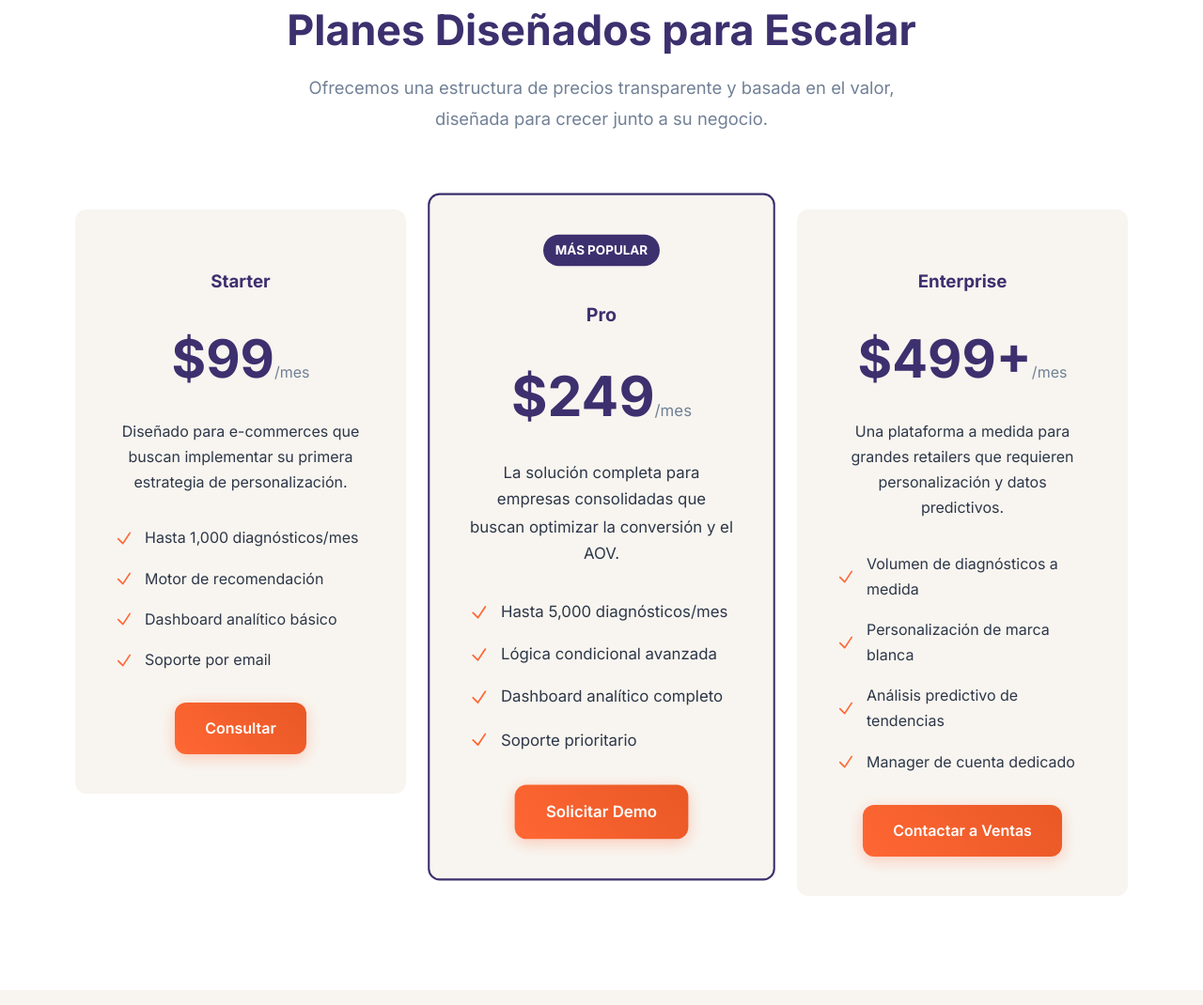
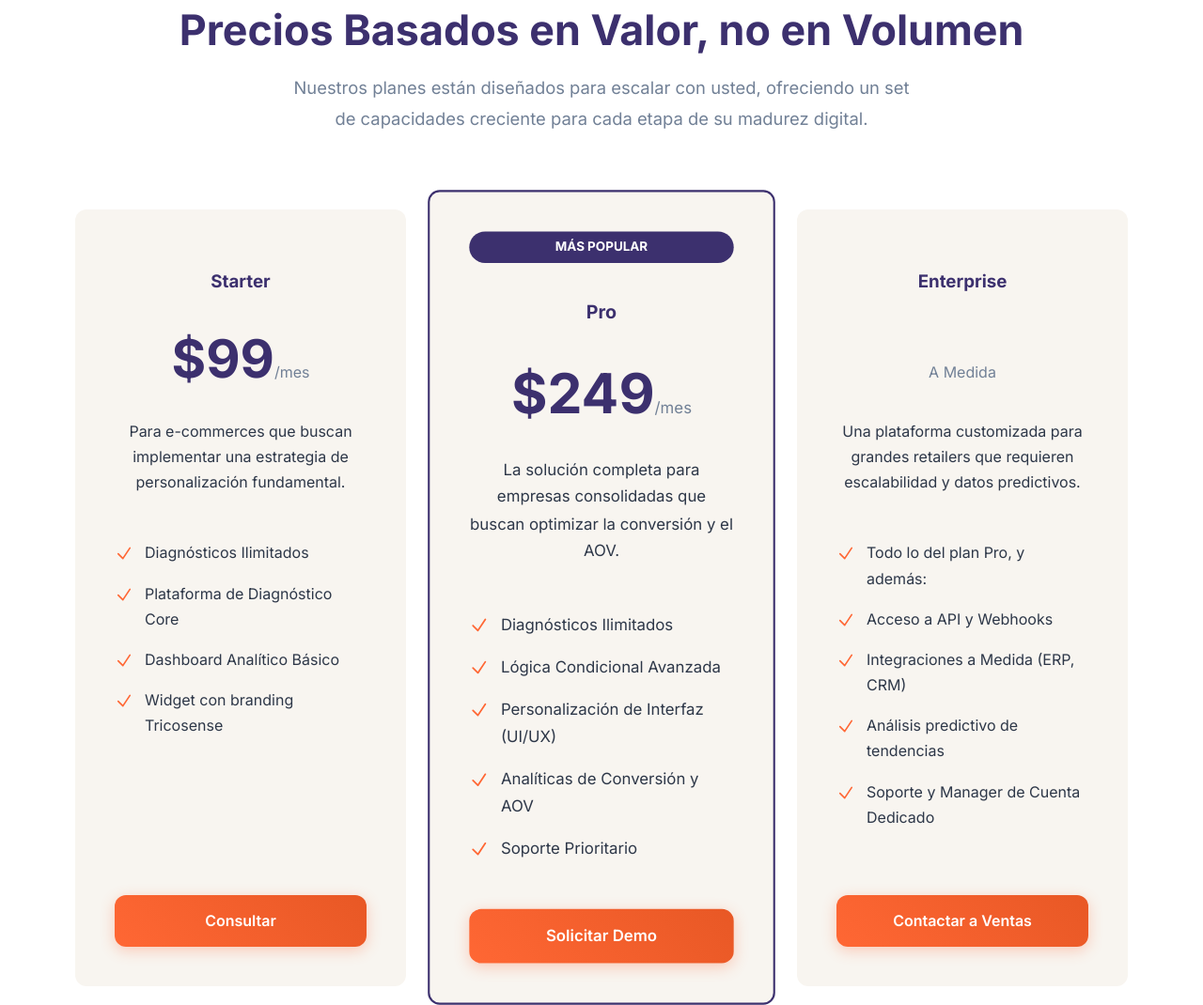
Before and after one commit to enzoacostaa/tricosense.web, a plain HTML site: page index.html in a window 1280 px wide. Shown: the part 1714-2784 px from the top of the page at 94% size. Drawn offline with Linux system fonts and the light colour scheme.

Commit message:
Update index.html

```diff
--- a/index.html
+++ b/index.html
@@ -168,16 +168,17 @@
         .step-card svg { width: 48px; height: 48px; color: var(--naranja-atrevido); margin-bottom: 1rem; }
         .step-card h3 { font-size: 1.5rem; margin-bottom: 0.5rem; }
         #precios { background-color: var(--blanco); }
-        .pricing-container { display: grid; grid-template-columns: repeat(3, 1fr); gap: 2rem; align-items: flex-start; }
-        .pricing-card { background: var(--beige-neutro); padding: 2.5rem; border-radius: var(--border-radius-suave); border: 2px solid transparent; text-align: center; transition: transform 0.3s ease, box-shadow 0.3s ease; }
+        .pricing-container { display: grid; grid-template-columns: repeat(3, 1fr); gap: 2rem; align-items: stretch; } /* Changed to stretch */
+        .pricing-card { background: var(--beige-neutro); padding: 2.5rem; border-radius: var(--border-radius-suave); border: 2px solid transparent; text-align: center; transition: transform 0.3s ease, box-shadow 0.3s ease; display: flex; flex-direction: column; } /* Flexbox added */
         .pricing-card:hover { transform: translateY(-10px); box-shadow: var(--sombra-media); }
         .pricing-card.popular { border-color: var(--indigo-profundo); transform: scale(1.05); }
+        .pricing-card .cta-button { margin-top: auto; } /* Push button to bottom */
         .popular-badge { background: var(--indigo-profundo); color: var(--blanco); font-size: 0.8rem; font-weight: 700; padding: 5px 12px; border-radius: 20px; display: inline-block; margin-bottom: 1rem; }
         .price { font-size: 3.5rem; font-weight: 700; color: var(--indigo-profundo); }
         .price span { font-size: 1rem; font-weight: 400; color: var(--texto-secundario); }
         .features-list { list-style: none; padding: 0; margin: 2rem 0; text-align: left; }
-        .features-list li { margin-bottom: 1rem; display: flex; align-items: center; }
-        .features-list svg { width: 20px; height: 20px; color: var(--naranja-atrevido); margin-right: 0.75rem; flex-shrink: 0; }
+        .features-list li { margin-bottom: 1rem; display: flex; align-items: flex-start; }
+        .features-list svg { width: 20px; height: 20px; color: var(--naranja-atrevido); margin-right: 0.75rem; flex-shrink: 0; margin-top: 4px; }
         #nosotros { background-color: var(--beige-neutro); }
         .team-container { display: grid; grid-template-columns: repeat(3, 1fr); gap: 2rem; }
         .team-card { background: var(--blanco); padding: 2rem; border-radius: var(--border-radius-suave); box-shadow: var(--sombra-sutil); text-align: center; }
@@ -260,18 +261,18 @@
 
         <section id="precios">
              <div class="container">
-                <h2>Planes Diseñados para Escalar</h2>
-                <p class="section-subtitle">Ofrecemos una estructura de precios transparente y basada en el valor, diseñada para crecer junto a su negocio.</p>
+                <h2>Precios Basados en Valor, no en Volumen</h2>
+                <p class="section-subtitle">Nuestros planes están diseñados para escalar con usted, ofreciendo un set de capacidades creciente para cada etapa de su madurez digital.</p>
                 <div class="pricing-container">
                     <div class="pricing-card">
                         <h3>Starter</h3>
                         <div class="price">$99<span>/mes</span></div>
-                        <p>Diseñado para e-commerces que buscan implementar su primera estrategia de personalización.</p>
+                        <p>Para e-commerces que buscan implementar una estrategia de personalización fundamental.</p>
                         <ul class="features-list">
-                            <li><svg xmlns="http://www.w3.org/2000/svg" fill="none" viewBox="0 0 24 24" stroke-width="2" stroke="currentColor"><path stroke-linecap="round" stroke-linejoin="round" d="M4.5 12.75l6 6 9-13.5" /></svg>Hasta 1,000 diagnósticos/mes</li>
-                            <li><svg xmlns="http://www.w3.org/2000/svg" fill="none" viewBox="0 0 24 24" stroke-width="2" stroke="currentColor"><path stroke-linecap="round" stroke-linejoin="round" d="M4.5 12.75l6 6 9-13.5" /></svg>Motor de recomendación</li>
-                            <li><svg xmlns="http://www.w3.org/2000/svg" fill="none" viewBox="0 0 24 24" stroke-width="2" stroke="currentColor"><path stroke-linecap="round" stroke-linejoin="round" d="M4.5 12.75l6 6 9-13.5" /></svg>Dashboard analítico básico</li>
-                            <li><svg xmlns="http://www.w3.org/2000/svg" fill="none" viewBox="0 0 24 24" stroke-width="2" stroke="currentColor"><path stroke-linecap="round" stroke-linejoin="round" d="M4.5 12.75l6 6 9-13.5" /></svg>Soporte por email</li>
+                            <li><svg xmlns="http://www.w3.org/2000/svg" fill="none" viewBox="0 0 24 24" stroke-width="2" stroke="currentColor"><path stroke-linecap="round" stroke-linejoin="round" d="M4.5 12.75l6 6 9-13.5" /></svg>Diagnósticos Ilimitados</li>
+                            <li><svg xmlns="http://www.w3.org/2000/svg" fill="none" viewBox="0 0 24 24" stroke-width="2" stroke="currentColor"><path stroke-linecap="round" stroke-linejoin="round" d="M4.5 12.75l6 6 9-13.5" /></svg>Plataforma de Diagnóstico Core</li>
+                            <li><svg xmlns="http://www.w3.org/2000/svg" fill="none" viewBox="0 0 24 24" stroke-width="2" stroke="currentColor"><path stroke-linecap="round" stroke-linejoin="round" d="M4.5 12.75l6 6 9-13.5" /></svg>Dashboard Analítico Básico</li>
+                            <li><svg xmlns="http://www.w3.org/2000/svg" fill="none" viewBox="0 0 24 24" stroke-width="2" stroke="currentColor"><path stroke-linecap="round" stroke-linejoin="round" d="M4.5 12.75l6 6 9-13.5" /></svg>Widget con branding Tricosense</li>
                         </ul>
                         <a href="#contacto" class="cta-button">Consultar</a>
                     </div>
@@ -281,22 +282,24 @@
                         <div class="price">$249<span>/mes</span></div>
                         <p>La solución completa para empresas consolidadas que buscan optimizar la conversión y el AOV.</p>
                          <ul class="features-list">
-                            <li><svg xmlns="http://www.w3.org/2000/svg" fill="none" viewBox="0 0 24 24" stroke-width="2" stroke="currentColor"><path stroke-linecap="round" stroke-linejoin="round" d="M4.5 12.75l6 6 9-13.5" /></svg>Hasta 5,000 diagnósticos/mes</li>
-                            <li><svg xmlns="http://www.w3.org/2000/svg" fill="none" viewBox="0 0 24 24" stroke-width="2" stroke="currentColor"><path stroke-linecap="round" stroke-linejoin="round" d="M4.5 12.75l6 6 9-13.5" /></svg>Lógica condicional avanzada</li>
-                            <li><svg xmlns="http://www.w3.org/2000/svg" fill="none" viewBox="0 0 24 24" stroke-width="2" stroke="currentColor"><path stroke-linecap="round" stroke-linejoin="round" d="M4.5 12.75l6 6 9-13.5" /></svg>Dashboard analítico completo</li>
-                            <li><svg xmlns="http://www.w3.org/2000/svg" fill="none" viewBox="0 0 24 24" stroke-width="2" stroke="currentColor"><path stroke-linecap="round" stroke-linejoin="round" d="M4.5 12.75l6 6 9-13.5" /></svg>Soporte prioritario</li>
+                            <li><svg xmlns="http://www.w3.org/2000/svg" fill="none" viewBox="0 0 24 24" stroke-width="2" stroke="currentColor"><path stroke-linecap="round" stroke-linejoin="round" d="M4.5 12.75l6 6 9-13.5" /></svg>Diagnósticos Ilimitados</li>
+                            <li><svg xmlns="http://www.w3.org/2000/svg" fill="none" viewBox="0 0 24 24" stroke-width="2" stroke="currentColor"><path stroke-linecap="round" stroke-linejoin="round" d="M4.5 12.75l6 6 9-13.5" /></svg>Lógica Condicional Avanzada</li>
+                            <li><svg xmlns="http://www.w3.org/2000/svg" fill="none" viewBox="0 0 24 24" stroke-width="2" stroke="currentColor"><path stroke-linecap="round" stroke-linejoin="round" d="M4.5 12.75l6 6 9-13.5" /></svg>Personalización de Interfaz (UI/UX)</li>
+                            <li><svg xmlns="http://www.w3.org/2000/svg" fill="none" viewBox="0 0 24 24" stroke-width="2" stroke="currentColor"><path stroke-linecap="round" stroke-linejoin="round" d="M4.5 12.75l6 6 9-13.5" /></svg>Analíticas de Conversión y AOV</li>
+                            <li><svg xmlns="http://www.w3.org/2000/svg" fill="none" viewBox="0 0 24 24" stroke-width="2" stroke="currentColor"><path stroke-linecap="round" stroke-linejoin="round" d="M4.5 12.75l6 6 9-13.5" /></svg>Soporte Prioritario</li>
                         </ul>
                         <a href="#contacto" class="cta-button">Solicitar Demo</a>
                     </div>
                     <div class="pricing-card">
                         <h3>Enterprise</h3>
-                        <div class="price">$499+<span>/mes</span></div>
-                        <p>Una plataforma a medida para grandes retailers que requieren personalización y datos predictivos.</p>
+                        <div class="price"><span>A Medida</span></div>
+                        <p>Una plataforma customizada para grandes retailers que requieren escalabilidad y datos predictivos.</p>
                          <ul class="features-list">
-                           <li><svg xmlns="http://www.w3.org/2000/svg" fill="none" viewBox="0 0 24 24" stroke-width="2" stroke="currentColor"><path stroke-linecap="round" stroke-linejoin="round" d="M4.5 12.75l6 6 9-13.5" /></svg>Volumen de diagnósticos a medida</li>
-                           <li><svg xmlns="http://www.w3.org/2000/svg" fill="none" viewBox="0 0 24 24" stroke-width="2" stroke="currentColor"><path stroke-linecap="round" stroke-linejoin="round" d="M4.5 12.75l6 6 9-13.5" /></svg>Personalización de marca blanca</li>
+                           <li><svg xmlns="http://www.w3.org/2000/svg" fill="none" viewBox="0 0 24 24" stroke-width="2" stroke="currentColor"><path stroke-linecap="round" stroke-linejoin="round" d="M4.5 12.75l6 6 9-13.5" /></svg>Todo lo del plan Pro, y además:</li>
+                           <li><svg xmlns="http://www.w3.org/2000/svg" fill="none" viewBox="0 0 24 24" stroke-width="2" stroke="currentColor"><path stroke-linecap="round" stroke-linejoin="round" d="M4.5 12.75l6 6 9-13.5" /></svg>Acceso a API y Webhooks</li>
+                           <li><svg xmlns="http://www.w3.org/2000/svg" fill="none" viewBox="0 0 24 24" stroke-width="2" stroke="currentColor"><path stroke-linecap="round" stroke-linejoin="round" d="M4.5 12.75l6 6 9-13.5" /></svg>Integraciones a Medida (ERP, CRM)</li>
                            <li><svg xmlns="http://www.w3.org/2000/svg" fill="none" viewBox="0 0 24 24" stroke-width="2" stroke="currentColor"><path stroke-linecap="round" stroke-linejoin="round" d="M4.5 12.75l6 6 9-13.5" /></svg>Análisis predictivo de tendencias</li>
-                           <li><svg xmlns="http://www.w3.org/2000/svg" fill="none" viewBox="0 0 24 24" stroke-width="2" stroke="currentColor"><path stroke-linecap="round" stroke-linejoin="round" d="M4.5 12.75l6 6 9-13.5" /></svg>Manager de cuenta dedicado</li>
+                           <li><svg xmlns="http://www.w3.org/2000/svg" fill="none" viewBox="0 0 24 24" stroke-width="2" stroke="currentColor"><path stroke-linecap="round" stroke-linejoin="round" d="M4.5 12.75l6 6 9-13.5" /></svg>Soporte y Manager de Cuenta Dedicado</li>
                         </ul>
                         <a href="#contacto" class="cta-button">Contactar a Ventas</a>
                     </div>
```
